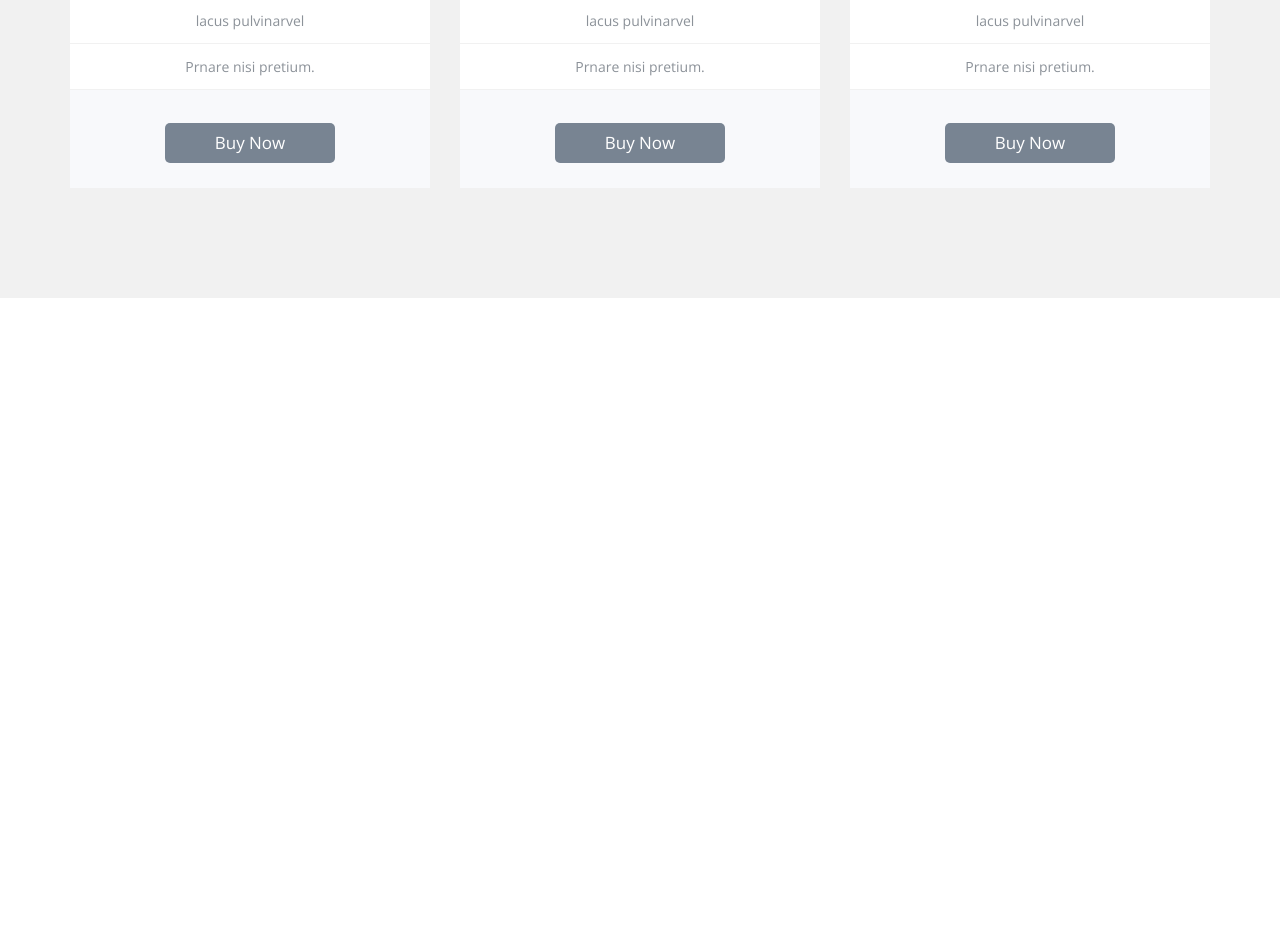
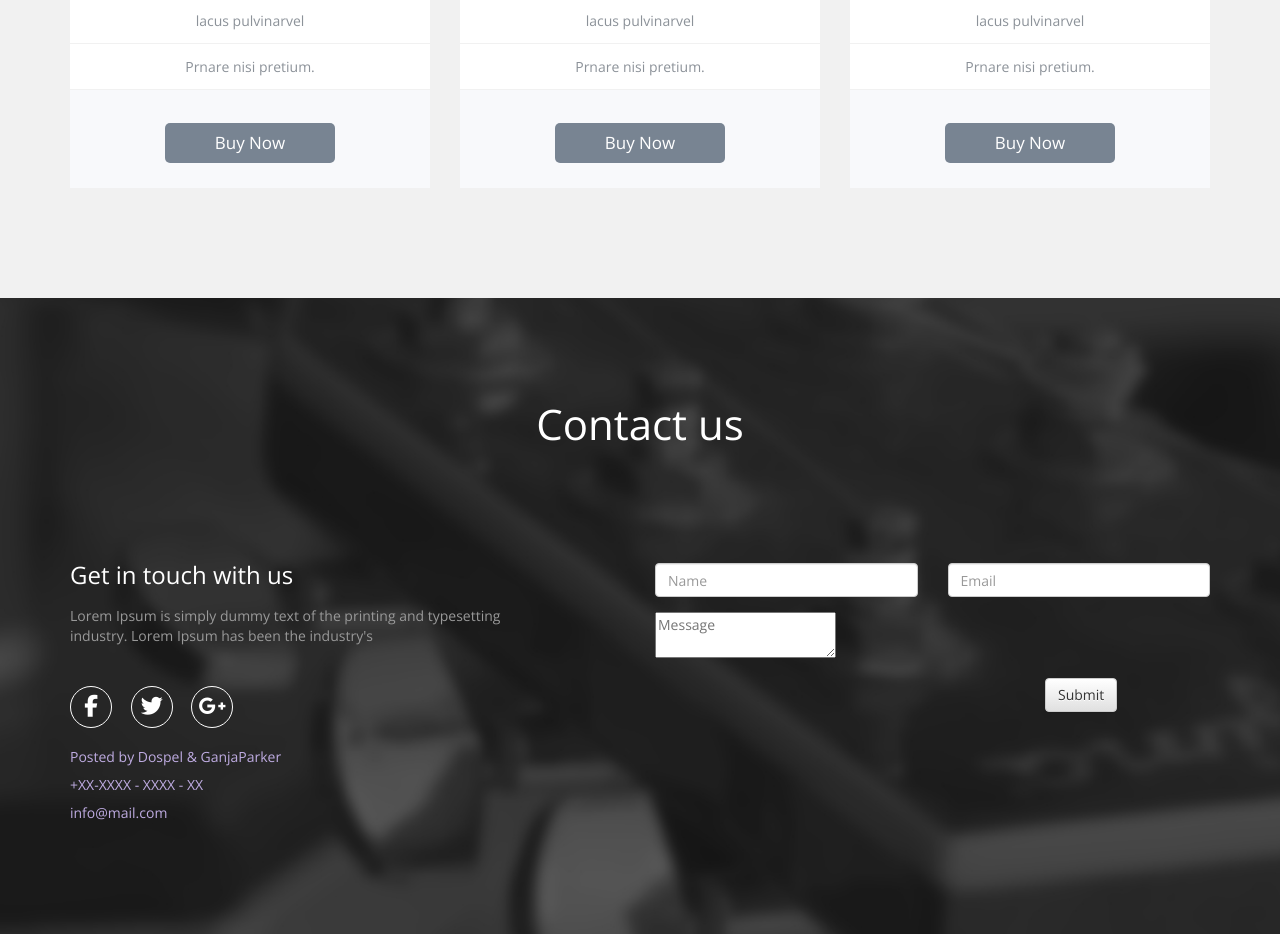
Before and after one commit to Frenkie-afk/test_small, a plain HTML site: page index.html in a window 1280 px wide. Shown: the part 1894-2828 px from the top of the page. Before the commit the page ends 2192 px from the top, so only its background shows below. Drawn offline with nearby package versions, Linux system fonts and the light colour scheme.

Commit message:
added footer

```diff
--- a/css/style.scss
+++ b/css/style.scss
@@ -111,7 +111,6 @@ img {
     &:hover {
       border: 3px solid $main_color;
       border-radius: 0;
-      letter-spacing: 1.5px;
       &:after {
         top: auto;
         height: 100%;
@@ -159,12 +158,13 @@ img {
   padding: 107px 0;
 }
 
-.team_title {
+.title {
   font-size: 42px;
   color: #4e525d;
   line-height: 42px;
   margin-top: 0;
   margin-bottom: 140px;
+  text-align: center;
 }
 
 .by_team {
@@ -257,3 +257,74 @@ img {
     }
   }
 }
+
+footer {
+  background: url("../img/footer-bg.jpg") center center/cover no-repeat;
+  padding: 105px 0 100px;
+  .title {
+    color: $white_color;
+    margin-bottom: 118px;
+  }
+  .footer_subtitle {
+    font-size: 24px;
+    line-height: 24px;
+    color: $white_color;
+    margin-bottom: 19px;
+    margin-top: 0;
+  }
+  .footer_descr {
+    font-size: 14px;
+    color: #999999;
+    line-height: 20px;
+    max-width: 80%;
+    margin-bottom: 40px;
+  }
+  .socials {
+    margin-bottom: 22px;
+    a {
+      display: inline-block;
+      width: 42px;
+      height: 42px;
+      border-radius: 50%;
+      border: 1px solid $white_color;
+      color: $white_color;
+      text-decoration: none;
+      text-align: center;
+      line-height: 44px;
+      transition: .25s;
+      margin: 0 7.5px;
+      &:first-of-type {
+        margin: 0 7.5px 0 0;
+      }
+      &:hover {
+        transform: translateY(-15%);
+        &:first-of-type {
+          border: 1px solid transparent;
+          background-color: #3b5997;
+        }
+        &:nth-child(2) {
+          border: 1px solid transparent;
+          background-color: #3ec2f3;
+        }
+        &:last-of-type {
+          border: 1px solid transparent;
+          background-color: #e44c41;
+        }
+      }
+      i {
+        font-size: 22px;
+      }
+    }
+
+  }
+  span {
+    display: block;
+    color: #bface2;
+    line-height: 14px;
+    margin-bottom: 14px;
+    a {
+      color: #bface2;
+      text-decoration: none;
+    }
+  }
+}
--- a/index.html
+++ b/index.html
@@ -87,7 +87,7 @@
     <div class="container marketing">
         <!-- Three columns of text below the carousel -->
         <div class="row text-center">
-                <h3 class="team_title">The Team</h3>
+                <h3 class="title">The Team</h3>
             <div class="col-lg-3 col-sm-6">
                 <div class="by_team">
                     <img src="img/team-pic_1.jpg" alt="picture">
@@ -177,6 +177,51 @@
     </div>
 </section>
 
+<footer>
+    <div class="container">
+        <div class="row">
+            <h3 class="title">Contact us</h3>
+            <div class="col-md-6 col-sm-6">
+                <h4 class="footer_subtitle">Get in touch with us</h4>
+                <p class="footer_descr">
+                    Lorem Ipsum is simply dummy text of the printing and typesetting industry. Lorem Ipsum has been the industry's
+                </p>
+                <div class="socials">
+                    <a href="#" target="_blank">
+                        <i class="fab fa-facebook-f"></i>
+                    </a>
+                    <a href="#" target="_blank">
+                        <i class="fab fa-twitter"></i>
+                    </a>
+                    <a href="#" target="_blank">
+                        <i class="fab fa-google-plus-g"></i>
+                    </a>
+                </div>
+                <span>Posted by Dospel & GanjaParker</span>
+                <span><a href="tel:xxxxxxx">+XX-XXXX - XXXX - XX</a></span>
+                <span><a href="mailto:info@mail.com">info@mail.com</a></span>
+            </div>
+            <div class="col-md-6 col-sm-6">
+                <form class="row">
+                    <div class="form-group col-sm-6">
+                        <input type="text" class="form-control" id="exampleInputPassword1" placeholder="Name">
+                    </div>
+                    <div class="form-group col-sm-6">
+                        <input type="email" class="form-control" id="exampleInputEmail1" placeholder="Email">
+                    </div>
+                    <div class="form-group col-sm-12">
+                        <textarea placeholder="Message"></textarea>
+                    </div>
+
+                    <div class="col-md-4 col-lg-offset-8">
+                        <button type="submit" class="btn btn-default">Submit</button>
+                    </div>
+                </form>
+            </div>
+        </div>
+    </div>
+</footer>
+
 <script src="https://code.jquery.com/jquery-3.6.0.min.js" integrity="sha256-/xUj+3OJU5yExlq6GSYGSHk7tPXikynS7ogEvDej/m4=" crossorigin="anonymous"></script>
 <script src="https://kit.fontawesome.com/daab012097.js" crossorigin="anonymous"></script>
 <script src="js/bootstrap.min.js"></script>
```
Also changed, not shown: css/style.css, img/footer-bg.jpg (added), 1 other file.
